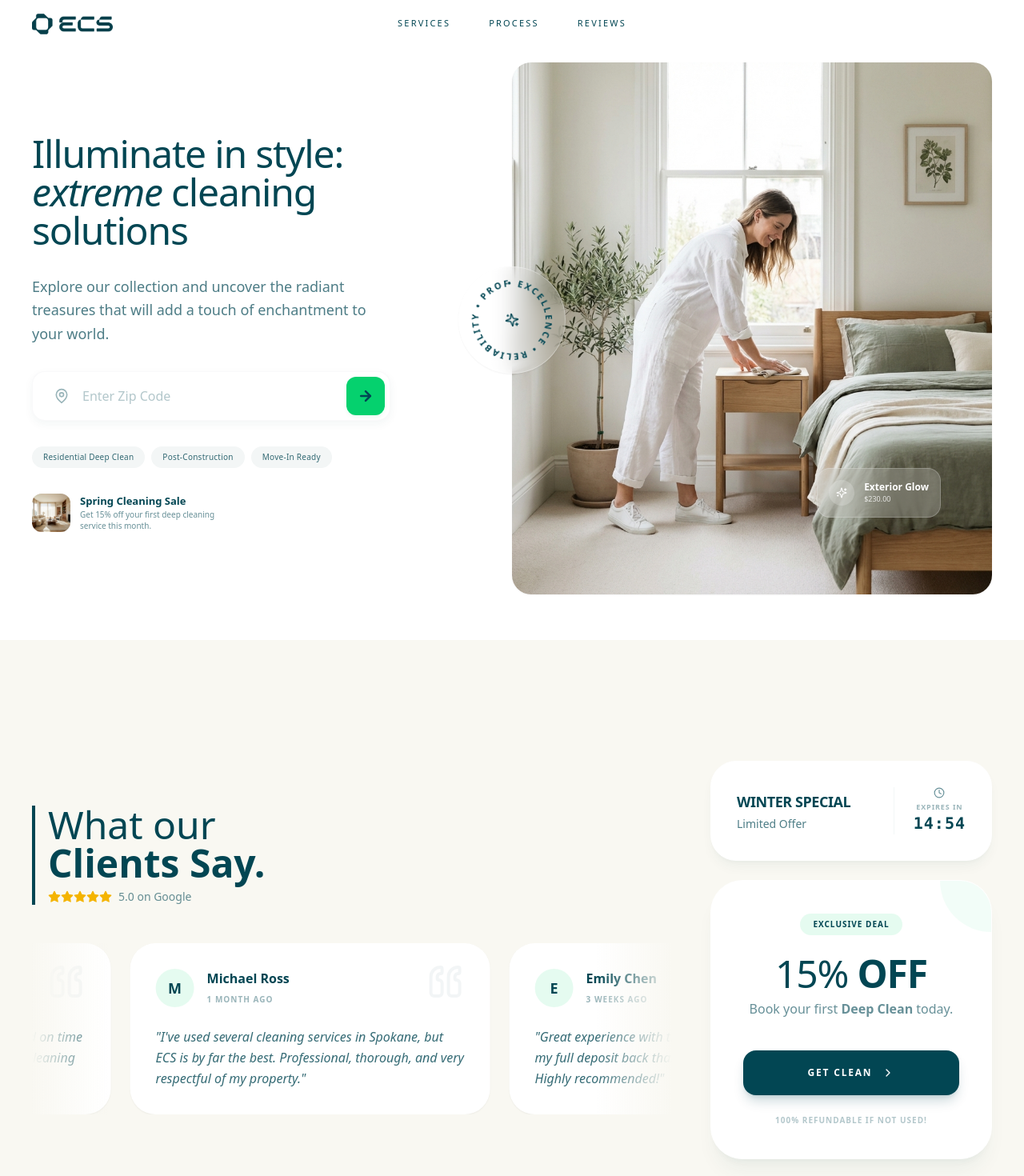
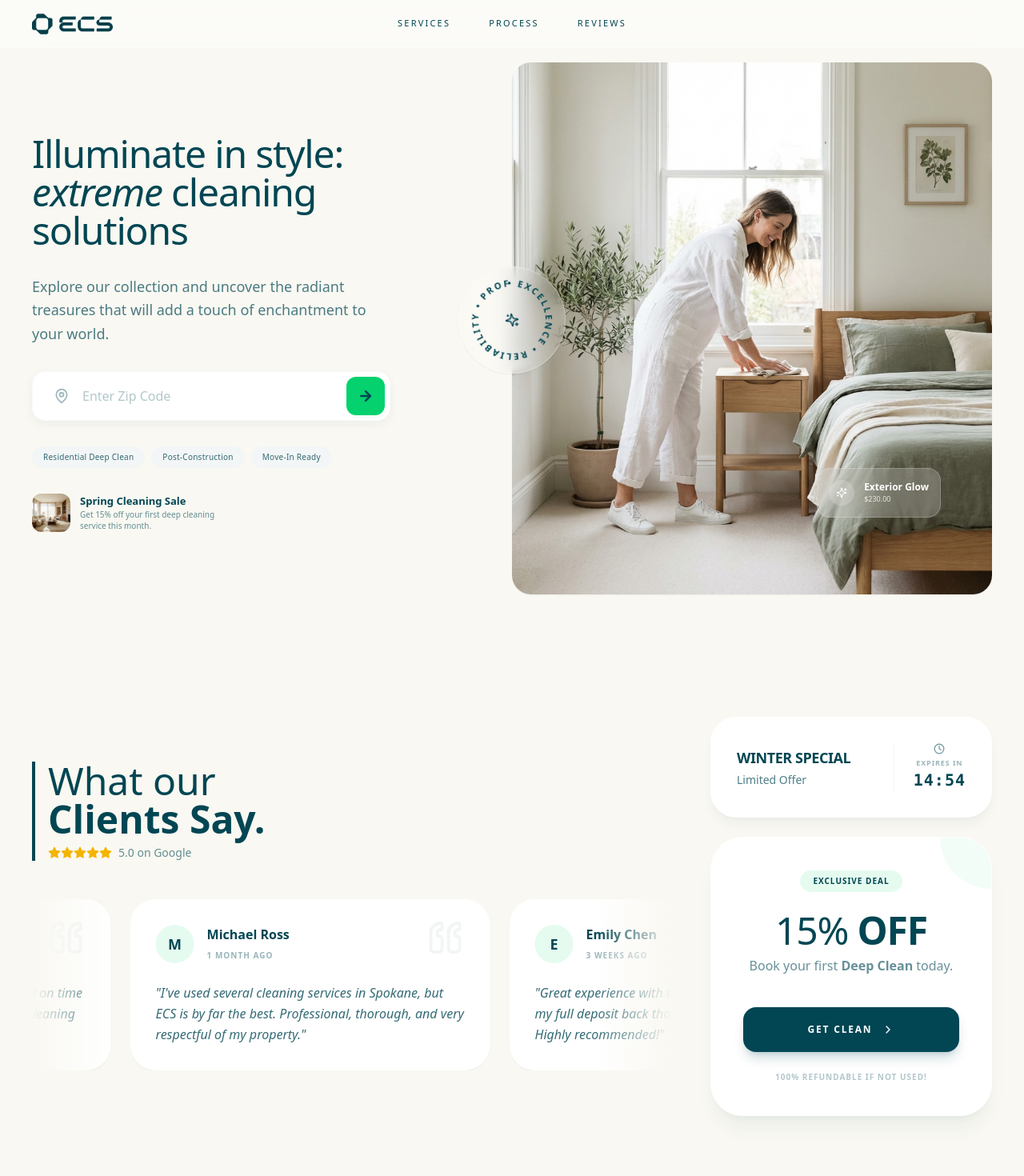
Before and after one commit to renatoquerales28-byte/extreme-cleaning-next, a Next.js app: page / in a window 1280 px wide. Shown: the top 1470 px of the page at 80% size. Built offline with nearby package versions, Linux system fonts and the light colour scheme.

Commit message:
style: unify hero and social proof backgrounds with #F9F8F2 and refine spacing

```diff
--- a/src/components/home/SocialProofSection.tsx
+++ b/src/components/home/SocialProofSection.tsx
@@ -34,10 +34,11 @@ function CountdownTimer() {
 export default function SocialProofSection() {
     return (
         // SECTION CONTAINER: Full Height (Frame), Background #F9F8F2
-        <section className="w-full min-h-screen bg-[#F9F8F2] relative flex items-center overflow-hidden py-12 md:py-0">
+        // SECTION CONTAINER: Standard spacing, Background #F9F8F2
+        <section className="w-full bg-[#F9F8F2] relative flex items-center overflow-hidden py-16 lg:py-24">
 
             {/* CONTAINER: Max width of 1700px to match Hero */}
-            <div className="w-full max-w-[1700px] mx-auto px-6 lg:px-10 h-full flex flex-col lg:flex-row gap-8 lg:gap-12 items-center justify-center">
+            <div className="w-full max-w-[1700px] mx-auto px-6 lg:px-10 flex flex-col lg:flex-row gap-8 lg:gap-12 items-center justify-center">
 
                 {/* LEFT COLUMN: REVIEWS (66.66% -> approx 8/12 cols) */}
                 <div className="w-full lg:w-8/12 flex flex-col justify-center relative">
--- a/src/components/landing/HeroSection.tsx
+++ b/src/components/landing/HeroSection.tsx
@@ -19,7 +19,7 @@ export default function HeroSection() {
     };
 
     return (
-        <section id="hero-section" className="relative w-full bg-white pt-[60px] lg:pt-[20px] lg:h-[100svh] lg:max-h-[1000px] overflow-hidden font-sans text-[#024653]">
+        <section id="hero-section" className="relative w-full bg-[#F9F8F2] pt-[60px] lg:pt-[20px] lg:h-[100svh] lg:max-h-[1000px] overflow-hidden font-sans text-[#024653]">
             <div className="max-w-[1700px] mx-auto grid grid-cols-1 lg:grid-cols-2 h-full gap-4 lg:gap-0">
 
                 {/* Left Column: Content & Conversion */}
```
